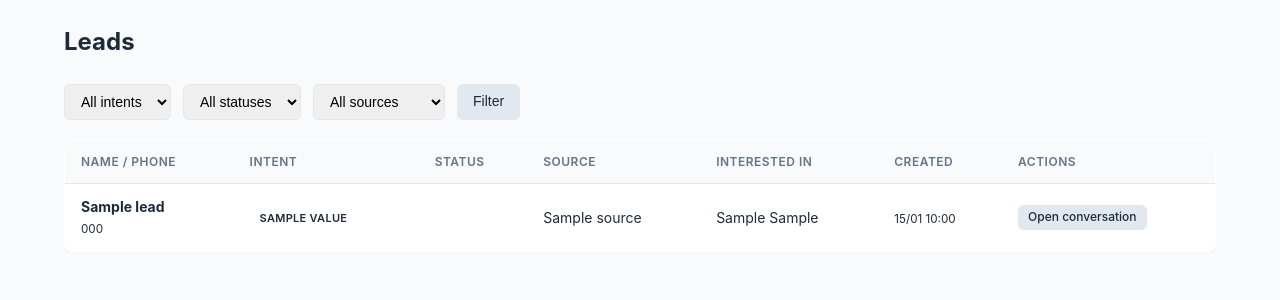
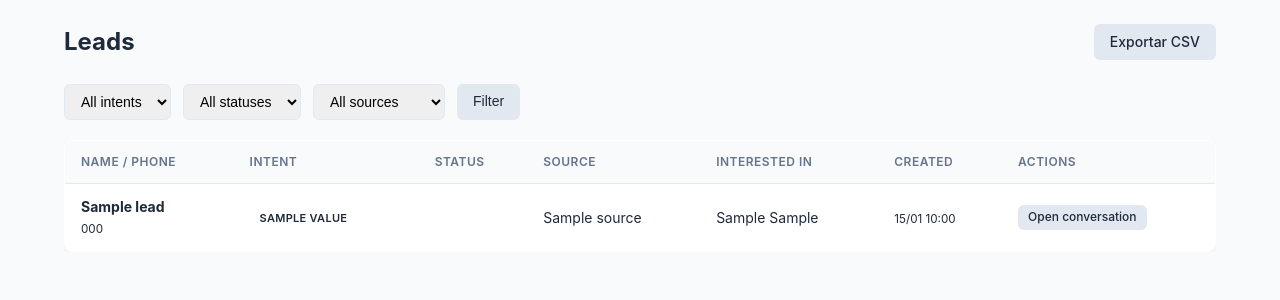
Before and after one commit to mccarthy606/autodealer-ai-assistant, a Python web app: template src/templates/admin/leads.html in a window 1280 px wide. Shown: the part 56-356 px from the top of the page. Run offline with Jinja, Linux system fonts and the light colour scheme; the template is opened without the code that fills it: most values are stand-ins (such as "Sample title", 1, 10 or a date in 2020).

Commit message:
feat(13-03): add Exportar CSV button to leads.html
- Page-header div gets flex layout to place button right-aligned
- Anchor element links to /admin/ui/leads/export-csv
- Uses existing btn btn-secondary class for consistent styling

```diff
--- a/src/templates/admin/leads.html
+++ b/src/templates/admin/leads.html
@@ -1,8 +1,9 @@
 {% extends "base.html" %}
 {% block title %}Leads{% endblock %}
 {% block content %}
-<div class="page-header">
+<div class="page-header" style="display:flex; justify-content:space-between; align-items:center;">
     <h1>Leads</h1>
+    <a href="/admin/ui/leads/export-csv" class="btn btn-secondary">Exportar CSV</a>
 </div>
 
 <form class="filters-bar" method="get" action="/admin/ui/leads">
```
